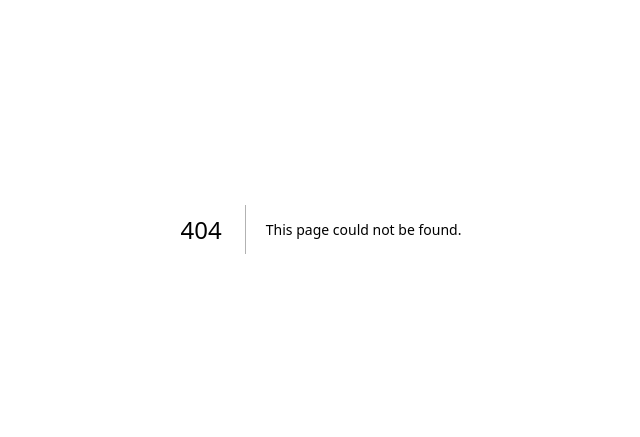
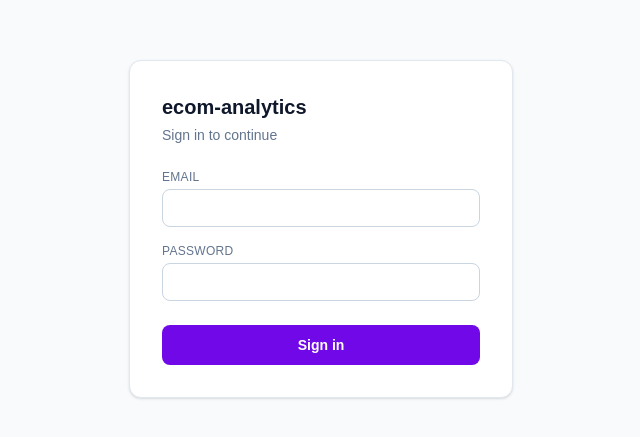
Before and after one commit to philipantonetti-ctrl/panetti, a Next.js app: page /login in a window 1280 px wide. Before the commit this address had no page. Shown: the part 171-608 px from the top of the page, without its empty margins (319-959 px from the left). Built offline with nearby package versions, Linux system fonts and the light colour scheme.

Commit message:
feat: login, logout, session cookie, and route gating

```diff
--- /dev/null
+++ b/src/app/api/auth/login/route.ts
@@ -0,0 +1,42 @@
+import { NextResponse } from 'next/server'
+import { z } from 'zod'
+import { db } from '@/lib/db'
+import { checkPassword } from '@/lib/auth/password'
+import { SESSION_COOKIE, signSession } from '@/lib/auth/session'
+
+const Body = z.object({ email: z.string().email(), password: z.string().min(1) })
+
+export async function POST(req: Request) {
+  const parsed = Body.safeParse(await req.json())
+  if (!parsed.success) {
+    return NextResponse.json({ error: 'Enter an email and password' }, { status: 400 })
+  }
+
+  const user = await db.user.findUnique({ where: { email: parsed.data.email.toLowerCase() } })
+
+  // Same message whether the email is unknown or the password is wrong —
+  // never reveal which accounts exist.
+  const bad = NextResponse.json({ error: 'Wrong email or password' }, { status: 401 })
+  if (!user) return bad
+  if (!(await checkPassword(parsed.data.password, user.passwordHash))) return bad
+
+  const token = await signSession({
+    userId: user.id,
+    email: user.email,
+    role: user.role as 'ADMIN' | 'AMBASSADOR',
+    ambassadorId: user.ambassadorId,
+  })
+
+  const res = NextResponse.json({
+    ok: true,
+    redirectTo: user.role === 'ADMIN' ? '/dashboard' : '/portal',
+  })
+  res.cookies.set(SESSION_COOKIE, token, {
+    httpOnly: true, // JavaScript in the browser can never read it
+    sameSite: 'lax',
+    secure: process.env.NODE_ENV === 'production',
+    path: '/',
+    maxAge: 60 * 60 * 24 * 7,
+  })
+  return res
+}
--- /dev/null
+++ b/src/app/api/auth/logout/route.ts
@@ -0,0 +1,8 @@
+import { NextResponse } from 'next/server'
+import { SESSION_COOKIE } from '@/lib/auth/session'
+
+export async function POST() {
+  const res = NextResponse.json({ ok: true })
+  res.cookies.set(SESSION_COOKIE, '', { path: '/', maxAge: 0 })
+  return res
+}
--- /dev/null
+++ b/src/app/login/page.tsx
@@ -0,0 +1,80 @@
+'use client'
+
+import { useState } from 'react'
+import { useRouter } from 'next/navigation'
+
+export default function LoginPage() {
+  const router = useRouter()
+  const [email, setEmail] = useState('')
+  const [password, setPassword] = useState('')
+  const [error, setError] = useState('')
+  const [busy, setBusy] = useState(false)
+
+  async function submit(e: React.FormEvent) {
+    e.preventDefault()
+    setBusy(true)
+    setError('')
+
+    const res = await fetch('/api/auth/login', {
+      method: 'POST',
+      headers: { 'Content-Type': 'application/json' },
+      body: JSON.stringify({ email, password }),
+    })
+    const data = await res.json()
+
+    if (!res.ok) {
+      setError(data.error ?? 'Could not sign in')
+      setBusy(false)
+      return
+    }
+    router.push(data.redirectTo)
+    router.refresh()
+  }
+
+  return (
+    <div className="flex min-h-screen items-center justify-center bg-slate-50 p-6">
+      <form onSubmit={submit} className="w-full max-w-sm rounded-xl border border-slate-200 bg-white p-8 shadow-sm">
+        <h1 className="text-xl font-bold text-slate-900">ecom-analytics</h1>
+        <p className="mt-1 text-sm text-slate-500">Sign in to continue</p>
+
+        {/* htmlFor + id matter: they are what makes the label actually LABEL the input,
+            for screen readers and for the end-to-end tests that find fields by label. */}
+        <label htmlFor="email" className="mt-6 block text-xs font-medium uppercase tracking-wide text-slate-500">
+          Email
+        </label>
+        <input
+          id="email"
+          name="email"
+          type="email"
+          value={email}
+          onChange={(e) => setEmail(e.target.value)}
+          required
+          className="mt-1 w-full rounded-lg border border-slate-300 px-3 py-2 text-sm outline-none focus:border-violet-500"
+        />
+
+        <label htmlFor="password" className="mt-4 block text-xs font-medium uppercase tracking-wide text-slate-500">
+          Password
+        </label>
+        <input
+          id="password"
+          name="password"
+          type="password"
+          value={password}
+          onChange={(e) => setPassword(e.target.value)}
+          required
+          className="mt-1 w-full rounded-lg border border-slate-300 px-3 py-2 text-sm outline-none focus:border-violet-500"
+        />
+
+        {error && <p className="mt-4 rounded-lg bg-red-50 px-3 py-2 text-sm text-red-700">{error}</p>}
+
+        <button
+          type="submit"
+          disabled={busy}
+          className="mt-6 w-full rounded-lg bg-violet-700 py-2.5 text-sm font-semibold text-white hover:bg-violet-800 disabled:opacity-60"
+        >
+          {busy ? 'Signing in…' : 'Sign in'}
+        </button>
+      </form>
+    </div>
+  )
+}
--- /dev/null
+++ b/src/lib/auth/current-user.ts
@@ -0,0 +1,9 @@
+import { cookies } from 'next/headers'
+import { SESSION_COOKIE, verifySession, type SessionUser } from './session'
+
+/** The logged-in user, or null. The single way any page or route learns who is asking. */
+export async function currentUser(): Promise<SessionUser | null> {
+  const token = (await cookies()).get(SESSION_COOKIE)?.value
+  if (!token) return null
+  return verifySession(token)
+}
--- /dev/null
+++ b/src/middleware.ts
@@ -0,0 +1,31 @@
+import { NextResponse, type NextRequest } from 'next/server'
+import { SESSION_COOKIE, verifySession } from '@/lib/auth/session'
+
+/**
+ * A coarse gate: no session -> go to /login.
+ * It does NOT decide what a logged-in user may see — that is the guard's job,
+ * enforced in the routes themselves, where it cannot be bypassed.
+ */
+export async function middleware(req: NextRequest) {
+  const token = req.cookies.get(SESSION_COOKIE)?.value
+  const user = token ? await verifySession(token) : null
+
+  if (!user) {
+    const url = req.nextUrl.clone()
+    url.pathname = '/login'
+    return NextResponse.redirect(url)
+  }
+
+  // An ambassador has no business on an admin page.
+  if (user.role === 'AMBASSADOR' && !req.nextUrl.pathname.startsWith('/portal')) {
+    const url = req.nextUrl.clone()
+    url.pathname = '/portal'
+    return NextResponse.redirect(url)
+  }
+
+  return NextResponse.next()
+}
+
+export const config = {
+  matcher: ['/dashboard/:path*', '/ambassadors/:path*', '/settings/:path*', '/portal/:path*'],
+}
```
